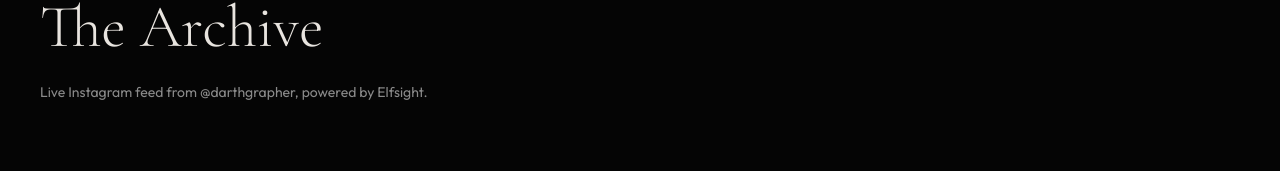
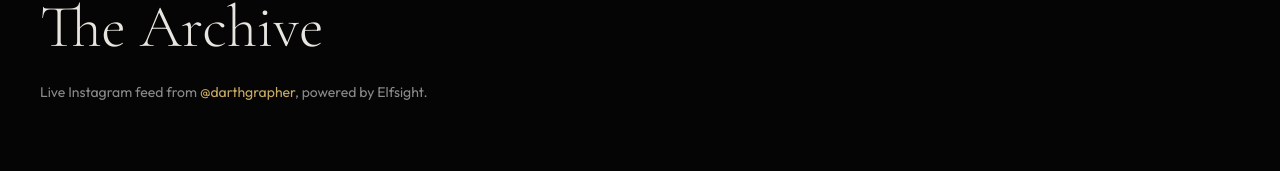
Before and after one commit to surinenibharani/darth-grapher, a Next.js app: page /portfolio in a window 1280 px wide. Shown: the part 163-334 px from the top of the page. Built offline with nearby package versions, Linux system fonts and the light colour scheme; no server answers.

Commit message:
Update PortfolioPageContent to include clickable Instagram profile link for enhanced user engagement. Simplified messaging for Instagram feed display and improved styling for the link. Adjusted HomePageClient component to refine text description for clarity.

```diff
--- a/src/components/HomePageClient.tsx
+++ b/src/components/HomePageClient.tsx
@@ -139,8 +139,7 @@ export default function HomePageClient({
               Selected Moments
             </h2>
             <p className="mt-4 max-w-lg font-sans text-sm leading-relaxed text-mist">
-              Nine close-up portraits of Pennsylvania birds — intimate frames
-              drawn from the wild.
+              Intimate frames drawn from the wild.
             </p>
           </FadeIn>
 
--- a/src/components/PortfolioPageContent.tsx
+++ b/src/components/PortfolioPageContent.tsx
@@ -4,6 +4,11 @@ import FadeIn from "@/components/FadeIn";
 import { getPhotos, isUsingInstagramFeed } from "@/lib/photos";
 
 const elfsightWidgetId = process.env.NEXT_PUBLIC_ELFSIGHT_WIDGET_ID;
+
+const instagramProfileUrl = "https://www.instagram.com/darthgrapher/";
+
+const instagramLinkClass =
+  "text-gold transition-colors hover:text-ivory";
 
 interface PortfolioPageContentProps {
   initialPhotoId?: string;
@@ -30,11 +35,35 @@ export default async function PortfolioPageContent({
             The Archive
           </h1>
           <p className="mt-6 max-w-xl font-sans text-sm leading-relaxed text-mist">
-            {usingElfsight
-              ? "Live Instagram feed from @darthgrapher, powered by Elfsight."
-              : usingInstagram
-                ? "Photos loaded from @darthgrapher via the Instagram Graph API."
-                : "Showing local fallback photos. Connect Elfsight or Instagram Graph API to load your feed."}
+            {usingElfsight ? (
+              <>
+                Live Instagram feed from{" "}
+                <a
+                  href={instagramProfileUrl}
+                  target="_blank"
+                  rel="noopener noreferrer"
+                  className={instagramLinkClass}
+                >
+                  @darthgrapher
+                </a>
+                , powered by Elfsight.
+              </>
+            ) : usingInstagram ? (
+              <>
+                Photos loaded from{" "}
+                <a
+                  href={instagramProfileUrl}
+                  target="_blank"
+                  rel="noopener noreferrer"
+                  className={instagramLinkClass}
+                >
+                  @darthgrapher
+                </a>{" "}
+                via Instagram.
+              </>
+            ) : (
+              "Showing local fallback photos. Connect Elfsight or Instagram Graph API to load your feed."
+            )}
           </p>
         </FadeIn>
 
```
